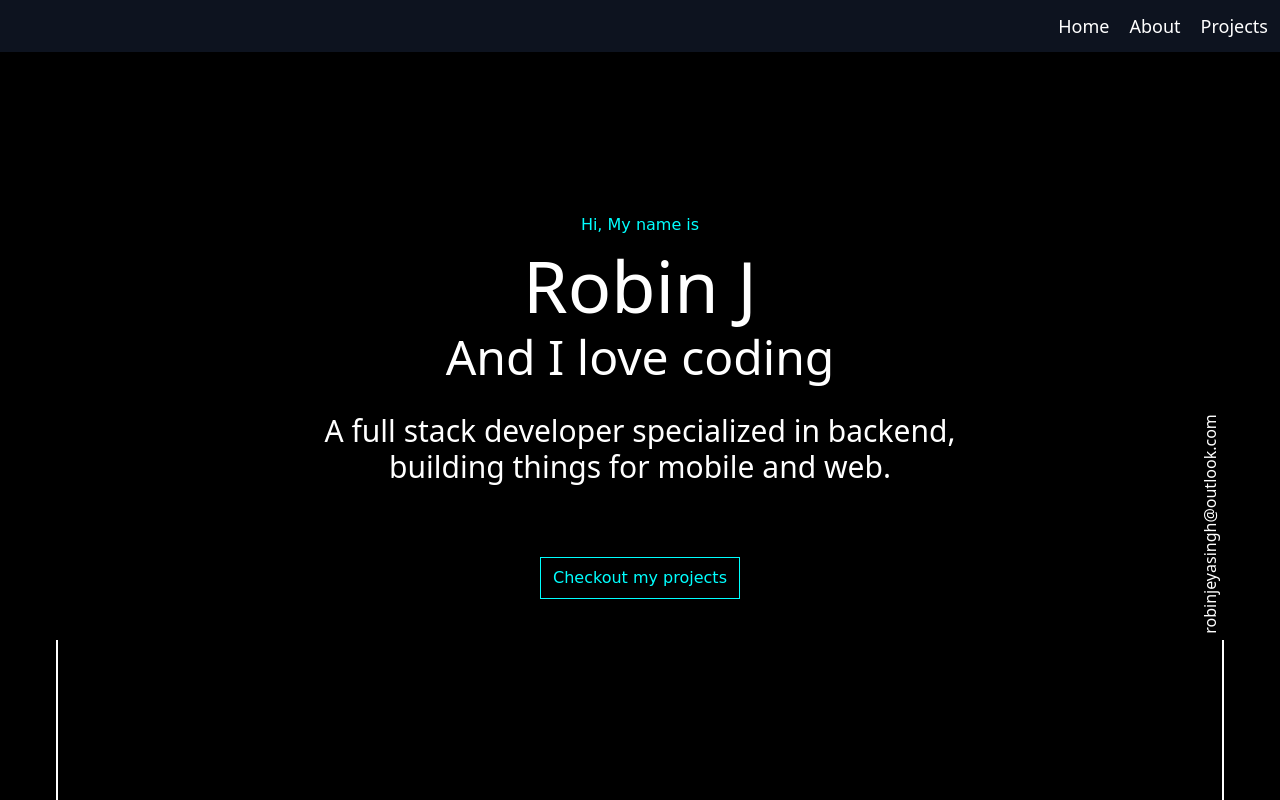
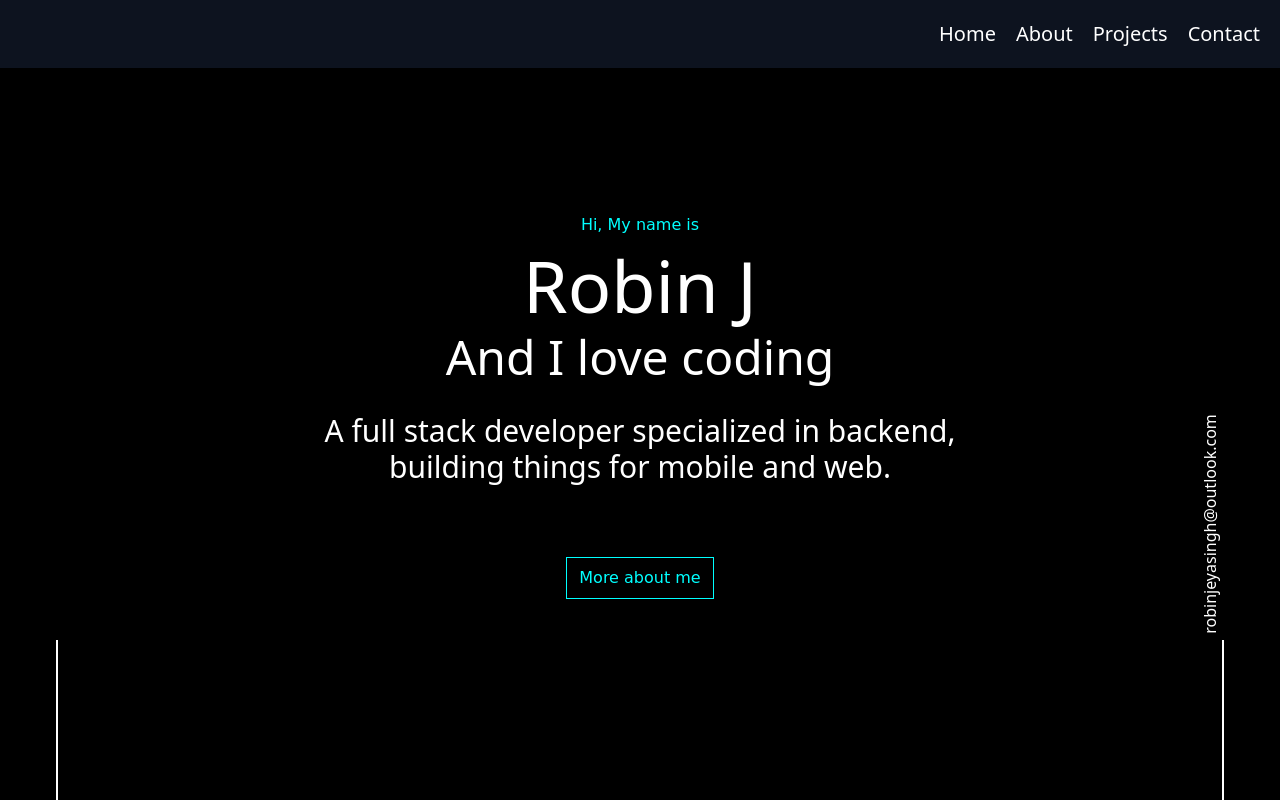
Before and after one commit to robin-jr/portfolio, a Next.js app: page / in a window 1280 px wide. Shown: the top 800 px of the page. Built offline with nearby package versions, Linux system fonts and the light colour scheme; grey boxes are pictures that could not be loaded.

Commit message:
made buttons work

```diff
--- a/components/About.tsx
+++ b/components/About.tsx
@@ -3,10 +3,9 @@ import Timeline from '../widgets/Timeline'
 import TitleAndBadges, { Entry } from '../widgets/TitleAndBadges'
 
 function About() {
-
     return (
         <div className="flex w-[80%]">
-            <div className="flex flex-col flex-1 mr-10">
+            <div className="flex flex-col flex-1 mr-10 items-center">
                 <img src="https://www.picsum.photos/1080/1920" className="h-[40em] w-[30em] mb-10"></img>
                 <div className="text-lg text-center">Friendly neighbourhood<br />Programmer 👋</div>
             </div>
--- a/components/Contact.tsx
+++ b/components/Contact.tsx
@@ -5,7 +5,7 @@ function Contact() {
     <div className="text-center">
         <div className="font-comic color-secondary">What's next?</div>
         <div className="text-5xl mt-2">Get in Touch</div>
-        <button className="button mt-20">Say Hello</button>
+        <a href="mailto:robinjeyasingh@outlook.com" className="button mt-20 inline-block">Say Hello</a>
     </div>
   )
 }
--- a/components/Intro.tsx
+++ b/components/Intro.tsx
@@ -7,7 +7,13 @@ function Intro() {
         <div className="my-3 text-7xl font-medium">Robin J</div>
         <div className="my-3 text-5xl">And I love coding</div>
         <div className="my-8 text-3xl font-light">A full stack developer specialized in backend,<br/> building things for mobile and web.</div>
-        <button className="button mt-10" onClick={()=>{}}>Checkout my projects</button>
+        <button className="button mt-10" onClick={()=>{
+          var aboutSection = document.getElementById('about-me');
+          var topPos = aboutSection?.offsetTop;
+          if (topPos) {
+            scrollTo({ top: topPos-100,behavior:'smooth'});
+          }
+        }}>More about me</button>
     </div>
   )
 }
--- a/components/Lines.tsx
+++ b/components/Lines.tsx
@@ -12,9 +12,9 @@ function Lines() {
                 </div>
             </div>
             <div className={styles.rightLine}>
-                <div>
+                <a href="mailto:robinjeyasingh@outlook.com">
                     robinjeyasingh@outlook.com
-                </div>
+                </a>
             </div>
         </>
     )
--- a/components/Navbar.tsx
+++ b/components/Navbar.tsx
@@ -1,11 +1,23 @@
 import React from 'react'
+import styles from '../styles/Navbar.module.scss'
 
 function Navbar() {
+  const scrollToElement = (element: string) => {
+    var section = document.getElementById(element);
+    var topPos = section!.offsetTop;
+    if (element == "home") {
+      topPos = 0;
+    } else if (element == "about-me") {
+      topPos -= 100;
+    }
+    scrollTo({ top: topPos, behavior: 'smooth' });
+  }
   return (
-    <div className="fixed gap-5 font-light flex justify-end text-lg p-3 bg-gray-900 w-full bg-opacity-80">
-      <div>Home</div>
-      <div>About</div>
-      <div>Projects</div>
+    <div className={styles.navbar}>
+      <div onClick={() => { scrollToElement("home") }} >Home</div>
+      <div onClick={() => { scrollToElement("about-me") }} >About</div>
+      <div onClick={() => { scrollToElement("projects") }} >Projects</div>
+      <div onClick={() => { scrollToElement("contact-me") }} >Contact</div>
     </div>
   )
 }
--- a/pages/index.tsx
+++ b/pages/index.tsx
@@ -10,7 +10,7 @@ import Projects from '../components/Projects'
 
 export default function Home() {
   return (
-    <div className="flex min-h-screen flex-col pb-2">
+    <div id="body" className="flex min-h-screen flex-col pb-2">
       <Head>
         <title>Robin J</title>
         <meta name="description" content="My portfolio website" />
@@ -22,19 +22,19 @@ export default function Home() {
 
       <main>
         <Lines/>
-        <div className="h-screen flex w-full flex-col items-center justify-center px-20 text-center">
+        <div id="home-me" className="h-screen flex w-full flex-col items-center justify-center px-20 text-center">
           <Intro />
         </div>
-        <div className="min-h-screen flex w-full flex-col items-center justify-center px-20">
+        <div id="about-me" className="min-h-screen flex w-full flex-col items-center justify-center px-20">
           <About />
         </div>
-        <div className="min-h-screen flex w-full flex-col items-center justify-center px-20 py-20">
+        <div id="projects" className="min-h-screen flex w-full flex-col items-center justify-center px-20 py-20">
           <Projects />
         </div>
-        <div className="min-h-fit flex w-full flex-col items-center justify-center px-20 py-20">
+        <div id="other-projects" className="min-h-fit flex w-full flex-col items-center justify-center px-20 py-20">
           <OtherProjects />
         </div>
-        <div className="min-h-screen flex w-full flex-col items-center justify-center px-20">
+        <div id="contact-me" className="min-h-screen flex w-full flex-col items-center justify-center px-20">
           <Contact />
         </div>
       </main>
--- a/styles/Lines.module.scss
+++ b/styles/Lines.module.scss
@@ -33,7 +33,7 @@
   right: 3.5rem /* 56px */;
   bottom: 0px;
 
-  div {
+  a {
     transform: rotate(270deg);
     position: absolute;
     top: -8rem /* -128px */;
@@ -41,7 +41,7 @@
     transition: all 0.2s linear;
     cursor: pointer;
   }
-  div:hover {
+  a:hover {
     top: -8.5rem;
     color: #0ff;
   }
--- /dev/null
+++ b/styles/Navbar.module.scss
@@ -0,0 +1,22 @@
+.navbar {
+  position: fixed;
+  padding-right: 2.5rem /* 40px */;
+  gap: 1.25rem /* 20px */;
+  font-weight: 300;
+  display: flex;
+  justify-content: flex-end;
+  font-size: 1.25rem /* 20px */;
+  line-height: 1.75rem /* 28px */;
+  padding: 1.25rem /* 20px */;
+  --tw-bg-opacity: 0.8;
+  background-color: rgb(17 24 39 / var(--tw-bg-opacity));
+  width: 100%;
+
+  :global div {
+    cursor: pointer;
+    transition: all 0.2s linear;
+  }
+  :global div:hover {
+    color: #0fff;
+  }
+}
--- a/styles/globals.css
+++ b/styles/globals.css
@@ -36,6 +36,7 @@ body {
   margin-right: 1em;
   color: #0ff;
   font-family: 'Comic Sans MS';
+  font-style: italic;
   font-size: 0.85rem;
   border-radius:0.4rem;
 }
```
